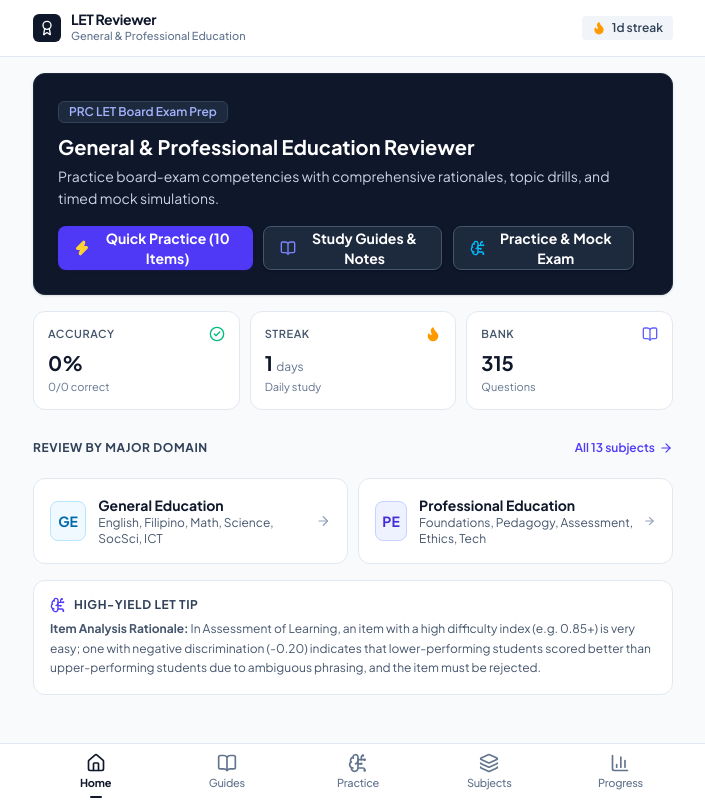
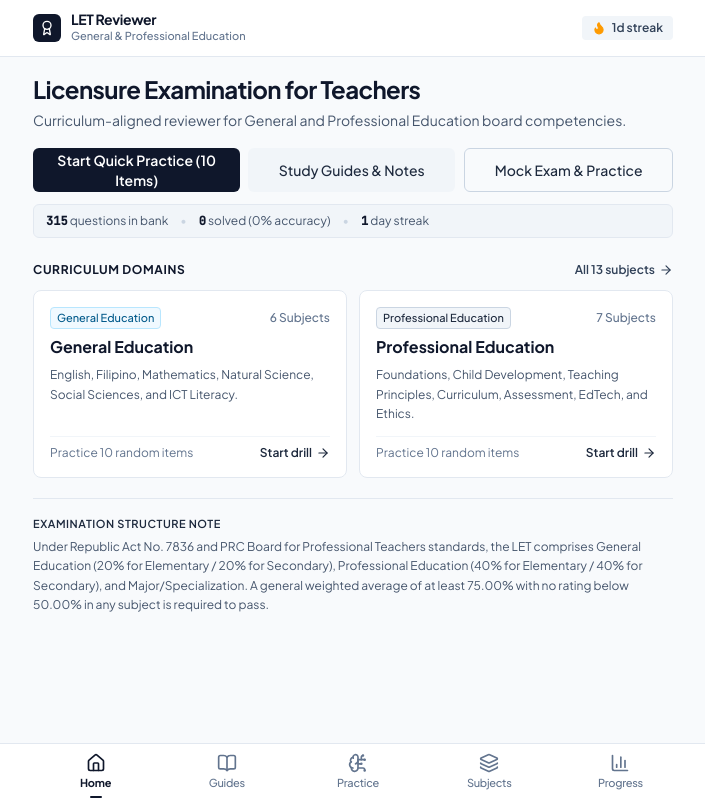
Before and after one commit to johnpaulpatigas/let-reviewer, a React (Vite) app: page / in a window 1280 px wide. Shown: the whole page, without its empty margins (282-987 px from the left). Built offline with nearby package versions, Linux system fonts and the light colour scheme.

Commit message:
refactor: simplify home screen surfaces into study-first academic layout

```diff
--- a/src/pages/HomePage.tsx
+++ b/src/pages/HomePage.tsx
@@ -1,14 +1,10 @@
 import React from 'react';
 import {
-  Flame,
-  BrainCircuit,
   ArrowRight,
-  CheckCircle2,
   BookmarkCheck,
-  Zap,
-  BookOpen,
 } from 'lucide-react';
 import { Button } from '../components/ui/Button';
+import { CategoryBadge } from '../components/ui/Badge';
 import { SUBJECTS } from '../data/subjects';
 import { ALL_QUESTIONS } from '../data/questions';
 import type { QuizConfig, SubjectCategory, NavigationTab } from '../types';
@@ -54,189 +50,155 @@
   };
 
   return (
-    <div className="space-y-4 animate-fade-in">
-      {/* Hero Welcome Card */}
-      <div className="bg-slate-900 text-white rounded-xl p-5 sm:p-6 border border-slate-800 shadow-sm">
-        <div className="max-w-xl">
-          <div className="inline-flex items-center gap-1.5 px-2.5 py-0.5 rounded-md bg-slate-800 text-indigo-300 text-xs font-semibold mb-2.5 border border-slate-700">
-            PRC LET Board Exam Prep
+    <div className="space-y-5 animate-fade-in">
+      {/* Overview & Heading */}
+      <section className="space-y-3">
+        <div>
+          <h1 className="text-xl sm:text-2xl font-bold tracking-tight text-slate-900 dark:text-white">
+            Licensure Examination for Teachers
+          </h1>
+          <p className="text-xs sm:text-sm text-slate-600 dark:text-slate-400 mt-1 leading-relaxed">
+            Curriculum-aligned reviewer for General and Professional Education board competencies.
+          </p>
+        </div>
+
+        {/* Primary Action Buttons */}
+        <div className="flex flex-col sm:flex-row gap-2 pt-1">
+          <Button
+            variant="primary"
+            size="md"
+            onClick={handleStartQuickMix}
+            className="flex-1"
+          >
+            Start Quick Practice (10 Items)
+          </Button>
+
+          <Button
+            variant="secondary"
+            size="md"
+            onClick={() => onNavigateTab('materials')}
+            className="flex-1"
+          >
+            Study Guides & Notes
+          </Button>
+
+          <Button
+            variant="outline"
+            size="md"
+            onClick={() => onNavigateTab('practice')}
+            className="flex-1"
+          >
+            Mock Exam & Practice
+          </Button>
+        </div>
+
+        {/* Study Metrics Summary Strip */}
+        <div className="flex flex-wrap items-center gap-x-3 gap-y-1 py-2 px-3 bg-slate-100 dark:bg-slate-900 rounded-md text-xs text-slate-600 dark:text-slate-400 border border-slate-200 dark:border-slate-800">
+          <div>
+            <span className="font-semibold text-slate-900 dark:text-white font-mono">{ALL_QUESTIONS.length}</span> questions in bank
           </div>
-          <h2 className="text-lg sm:text-xl font-bold text-white leading-snug">
-            General & Professional Education Reviewer
-          </h2>
-          <p className="text-xs sm:text-sm text-slate-300 mt-1 leading-relaxed">
-            Practice board-exam competencies with comprehensive rationales, topic drills, and timed mock simulations.
-          </p>
-
-          {/* Primary Action Buttons with High Visual Contrast & Tactile Feedback */}
-          <div className="mt-4 flex flex-col sm:flex-row gap-2.5">
-            <button
-              type="button"
-              onClick={handleStartQuickMix}
-              className="h-11 px-4 rounded-lg bg-indigo-600 hover:bg-indigo-500 active:bg-indigo-700 active:scale-[0.985] text-white font-bold text-xs sm:text-sm flex items-center justify-center gap-2 shadow-sm shadow-indigo-950/50 transition-all duration-150 will-change-transform tap-target cursor-pointer focus:outline-none focus-visible:ring-2 focus-visible:ring-indigo-400 focus-visible:ring-offset-2 focus-visible:ring-offset-slate-900"
-            >
-              <Zap className="w-4 h-4 text-amber-300 fill-amber-300 shrink-0" />
-              <span>Quick Practice (10 Items)</span>
-            </button>
-
-            <button
-              type="button"
-              onClick={() => onNavigateTab('materials')}
-              className="h-11 px-4 rounded-lg bg-slate-800 hover:bg-slate-700 active:bg-slate-800 active:scale-[0.985] text-white font-bold text-xs sm:text-sm flex items-center justify-center gap-2 border border-slate-600 hover:border-indigo-400 shadow-sm shadow-slate-950/30 transition-all duration-150 will-change-transform tap-target cursor-pointer focus:outline-none focus-visible:ring-2 focus-visible:ring-indigo-400 focus-visible:ring-offset-2 focus-visible:ring-offset-slate-900"
-            >
-              <BookOpen className="w-4 h-4 text-indigo-400 shrink-0" />
-              <span>Study Guides & Notes</span>
-            </button>
-
-            <button
-              type="button"
-              onClick={() => onNavigateTab('practice')}
-              className="h-11 px-4 rounded-lg bg-slate-800 hover:bg-slate-700 active:bg-slate-800 active:scale-[0.985] text-white font-bold text-xs sm:text-sm flex items-center justify-center gap-2 border border-slate-600 hover:border-sky-400 shadow-sm shadow-slate-950/30 transition-all duration-150 will-change-transform tap-target cursor-pointer focus:outline-none focus-visible:ring-2 focus-visible:ring-sky-400 focus-visible:ring-offset-2 focus-visible:ring-offset-slate-900"
-            >
-              <BrainCircuit className="w-4 h-4 text-sky-400 shrink-0" />
-              <span>Practice & Mock Exam</span>
-            </button>
+          <span className="text-slate-300 dark:text-slate-700">•</span>
+          <div>
+            <span className="font-semibold text-slate-900 dark:text-white font-mono">{totalAnswered}</span> solved ({overallAccuracy}% accuracy)
+          </div>
+          <span className="text-slate-300 dark:text-slate-700">•</span>
+          <div>
+            <span className="font-semibold text-slate-900 dark:text-white font-mono">{streakDays}</span> day streak
           </div>
         </div>
-      </div>
+      </section>
 
-      {/* Accuracy & Progress Metrics */}
-      <div className="grid grid-cols-3 gap-2.5">
-        <div className="bg-white dark:bg-slate-900 border border-slate-200 dark:border-slate-800 rounded-xl p-3 sm:p-3.5 transition-all duration-150 hover:shadow-xs">
-          <div className="flex items-center justify-between">
-            <span className="text-[11px] font-semibold text-slate-600 dark:text-slate-400 uppercase tracking-wider">
-              Accuracy
-            </span>
-            <CheckCircle2 className="w-4 h-4 text-emerald-500" />
-          </div>
-          <div className="mt-1.5">
-            <div className="text-lg sm:text-xl font-bold text-slate-900 dark:text-white">
-              {overallAccuracy}%
-            </div>
-            <p className="text-[11px] text-slate-500 dark:text-slate-400 mt-0.5">
-              {totalCorrect}/{totalAnswered} correct
-            </p>
-          </div>
-        </div>
-
-        <div className="bg-white dark:bg-slate-900 border border-slate-200 dark:border-slate-800 rounded-xl p-3 sm:p-3.5 transition-all duration-150 hover:shadow-xs">
-          <div className="flex items-center justify-between">
-            <span className="text-[11px] font-semibold text-slate-600 dark:text-slate-400 uppercase tracking-wider">
-              Streak
-            </span>
-            <Flame className="w-4 h-4 text-amber-500 fill-current" />
-          </div>
-          <div className="mt-1.5">
-            <div className="text-lg sm:text-xl font-bold text-slate-900 dark:text-white">
-              {streakDays} <span className="text-xs font-normal text-slate-500">days</span>
-            </div>
-            <p className="text-[11px] text-slate-500 dark:text-slate-400 mt-0.5">
-              Daily study
-            </p>
-          </div>
-        </div>
-
-        <div className="bg-white dark:bg-slate-900 border border-slate-200 dark:border-slate-800 rounded-xl p-3 sm:p-3.5 transition-all duration-150 hover:shadow-xs">
-          <div className="flex items-center justify-between">
-            <span className="text-[11px] font-semibold text-slate-600 dark:text-slate-400 uppercase tracking-wider">
-              Bank
-            </span>
-            <BookOpen className="w-4 h-4 text-indigo-500" />
-          </div>
-          <div className="mt-1.5">
-            <div className="text-lg sm:text-xl font-bold text-slate-900 dark:text-white">
-              {ALL_QUESTIONS.length}
-            </div>
-            <p className="text-[11px] text-slate-500 dark:text-slate-400 mt-0.5">
-              Questions
-            </p>
-          </div>
-        </div>
-      </div>
-
-      {/* Review by Domain */}
-      <div>
-        <div className="flex items-center justify-between mb-2">
-          <h3 className="text-xs font-bold text-slate-700 dark:text-slate-300 uppercase tracking-wider">
-            Review by Major Domain
-          </h3>
+      {/* Curriculum Tracks */}
+      <section className="space-y-3 pt-1">
+        <div className="flex items-center justify-between">
+          <h2 className="text-xs font-bold text-slate-900 dark:text-slate-100 uppercase tracking-wider">
+            Curriculum Domains
+          </h2>
           <button
             type="button"
             onClick={() => onNavigateTab('subjects')}
-            className="text-xs font-semibold text-indigo-600 dark:text-indigo-400 flex items-center gap-1 hover:underline tap-target group"
+            className="text-xs font-semibold text-slate-700 dark:text-slate-300 hover:text-slate-900 dark:hover:text-white flex items-center gap-1 hover:underline cursor-pointer"
           >
             <span>All {SUBJECTS.length} subjects</span>
-            <ArrowRight className="w-3.5 h-3.5 transition-transform duration-150 group-hover:translate-x-0.5" />
+            <ArrowRight className="w-3.5 h-3.5" />
           </button>
         </div>
 
-        <div className="grid grid-cols-1 sm:grid-cols-2 gap-2.5">
-          <button
-            type="button"
+        <div className="grid grid-cols-1 sm:grid-cols-2 gap-3">
+          {/* General Education */}
+          <div
             onClick={() => handleStartCategoryPractice('gen_ed')}
-            className="text-left bg-white dark:bg-slate-900 border border-slate-200 dark:border-slate-800 hover:border-slate-300 dark:hover:border-slate-700 rounded-xl p-4 transition-all duration-150 active:scale-[0.99] hover:shadow-xs will-change-transform flex items-center justify-between tap-target group"
+            className="bg-white dark:bg-slate-900 border border-slate-200 dark:border-slate-800 hover:border-slate-400 dark:hover:border-slate-600 rounded-lg p-4 transition-all duration-150 active:scale-[0.99] cursor-pointer group flex flex-col justify-between space-y-3"
           >
-            <div className="flex items-center gap-3">
-              <div className="w-10 h-10 rounded-lg bg-sky-50 dark:bg-sky-950/60 text-sky-700 dark:text-sky-300 border border-sky-200 dark:border-sky-800 flex items-center justify-center font-bold text-sm transition-transform duration-150 group-hover:scale-105">
-                GE
+            <div className="space-y-1.5">
+              <div className="flex items-center justify-between">
+                <CategoryBadge category="gen_ed" size="sm" />
+                <span className="text-xs text-slate-500 font-medium">6 Subjects</span>
               </div>
-              <div>
-                <h4 className="font-bold text-slate-900 dark:text-white text-sm group-hover:text-indigo-600 dark:group-hover:text-indigo-400 transition-colors">
-                  General Education
-                </h4>
-                <p className="text-xs text-slate-600 dark:text-slate-400">
-                  English, Filipino, Math, Science, SocSci, ICT
-                </p>
+              <h3 className="font-bold text-slate-900 dark:text-white text-sm sm:text-base group-hover:text-sky-700 dark:group-hover:text-sky-300 transition-colors">
+                General Education
+              </h3>
+              <p className="text-xs text-slate-600 dark:text-slate-400 leading-relaxed">
+                English, Filipino, Mathematics, Natural Science, Social Sciences, and ICT Literacy.
+              </p>
+            </div>
+            <div className="pt-2 border-t border-slate-100 dark:border-slate-800 flex items-center justify-between text-xs text-slate-500">
+              <span>Practice 10 random items</span>
+              <span className="font-semibold text-slate-800 dark:text-slate-200 group-hover:underline flex items-center gap-1">
+                Start drill <ArrowRight className="w-3.5 h-3.5" />
+              </span>
+            </div>
+          </div>
+
+          {/* Professional Education */}
+          <div
+            onClick={() => handleStartCategoryPractice('prof_ed')}
+            className="bg-white dark:bg-slate-900 border border-slate-200 dark:border-slate-800 hover:border-slate-400 dark:hover:border-slate-600 rounded-lg p-4 transition-all duration-150 active:scale-[0.99] cursor-pointer group flex flex-col justify-between space-y-3"
+          >
+            <div className="space-y-1.5">
+              <div className="flex items-center justify-between">
+                <CategoryBadge category="prof_ed" size="sm" />
+                <span className="text-xs text-slate-500 font-medium">7 Subjects</span>
               </div>
+              <h3 className="font-bold text-slate-900 dark:text-white text-sm sm:text-base group-hover:text-slate-700 dark:group-hover:text-slate-200 transition-colors">
+                Professional Education
+              </h3>
+              <p className="text-xs text-slate-600 dark:text-slate-400 leading-relaxed">
+                Foundations, Child Development, Teaching Principles, Curriculum, Assessment, EdTech, and Ethics.
+              </p>
             </div>
-            <ArrowRight className="w-4 h-4 text-slate-400 group-hover:text-indigo-600 group-hover:translate-x-0.5 transition-all" />
-          </button>
+            <div className="pt-2 border-t border-slate-100 dark:border-slate-800 flex items-center justify-between text-xs text-slate-500">
+              <span>Practice 10 random items</span>
+              <span className="font-semibold text-slate-800 dark:text-slate-200 group-hover:underline flex items-center gap-1">
+                Start drill <ArrowRight className="w-3.5 h-3.5" />
+              </span>
+            </div>
+          </div>
+        </div>
+      </section>
 
-          <button
-            type="button"
-            onClick={() => handleStartCategoryPractice('prof_ed')}
-            className="text-left bg-white dark:bg-slate-900 border border-slate-200 dark:border-slate-800 hover:border-slate-300 dark:hover:border-slate-700 rounded-xl p-4 transition-all duration-150 active:scale-[0.99] hover:shadow-xs will-change-transform flex items-center justify-between tap-target group"
-          >
-            <div className="flex items-center gap-3">
-              <div className="w-10 h-10 rounded-lg bg-indigo-50 dark:bg-indigo-950/60 text-indigo-700 dark:text-indigo-300 border border-indigo-200 dark:border-indigo-800 flex items-center justify-center font-bold text-sm transition-transform duration-150 group-hover:scale-105">
-                PE
-              </div>
-              <div>
-                <h4 className="font-bold text-slate-900 dark:text-white text-sm group-hover:text-indigo-600 dark:group-hover:text-indigo-400 transition-colors">
-                  Professional Education
-                </h4>
-                <p className="text-xs text-slate-600 dark:text-slate-400">
-                  Foundations, Pedagogy, Assessment, Ethics, Tech
-                </p>
-              </div>
-            </div>
-            <ArrowRight className="w-4 h-4 text-slate-400 group-hover:text-indigo-600 group-hover:translate-x-0.5 transition-all" />
-          </button>
-        </div>
-      </div>
-
-      {/* Targeted Remediation Bank */}
+      {/* Targeted Remediation (Conditional) */}
       {(bookmarkedCount > 0 || missedCount > 0) && (
-        <div className="bg-amber-50 dark:bg-amber-950/30 border border-amber-200 dark:border-amber-900/50 rounded-xl p-4">
-          <div className="flex items-center justify-between mb-1.5">
+        <section className="bg-amber-50/70 dark:bg-amber-950/20 border border-amber-200 dark:border-amber-900/50 rounded-lg p-4 space-y-2.5">
+          <div className="flex items-center justify-between">
             <div className="flex items-center gap-2">
               <BookmarkCheck className="w-4 h-4 text-amber-700 dark:text-amber-400" />
-              <h4 className="font-bold text-slate-900 dark:text-white text-sm">
-                Targeted Remediation Bank
-              </h4>
+              <h3 className="font-bold text-slate-900 dark:text-white text-xs uppercase tracking-wider">
+                Targeted Remediation
+              </h3>
             </div>
             <button
               type="button"
               onClick={() => onNavigateTab('bank')}
-              className="text-xs font-semibold text-amber-800 dark:text-amber-400 hover:underline"
+              className="text-xs font-semibold text-amber-800 dark:text-amber-300 hover:underline cursor-pointer"
             >
-              Open Bank
+              Open Study Bank →
             </button>
           </div>
-          <p className="text-xs text-slate-700 dark:text-slate-300 mb-3 leading-relaxed">
-            Review {bookmarkedCount} saved question{bookmarkedCount === 1 ? '' : 's'} and drill {missedCount} missed item{missedCount === 1 ? '' : 's'} from previous sessions.
+          <p className="text-xs text-slate-700 dark:text-slate-300 leading-relaxed">
+            You have {bookmarkedCount} saved question{bookmarkedCount === 1 ? '' : 's'} and {missedCount} missed item{missedCount === 1 ? '' : 's'} recorded for targeted review.
           </p>
-          <div className="flex gap-2">
+          <div className="flex flex-wrap gap-2 pt-0.5">
             {bookmarkedCount > 0 && (
               <Button
                 variant="secondary"
@@ -250,7 +212,7 @@
                   })
                 }
               >
-                Review Bookmarks ({bookmarkedCount})
+                Review Saved ({bookmarkedCount})
               </Button>
             )}
             {missedCount > 0 && (
@@ -270,19 +232,18 @@
               </Button>
             )}
           </div>
-        </div>
+        </section>
       )}
 
-      {/* High Yield LET Tip */}
-      <div className="bg-white dark:bg-slate-900 border border-slate-200 dark:border-slate-800 rounded-xl p-4">
-        <div className="flex items-center gap-2 text-slate-700 dark:text-slate-300 font-bold text-xs uppercase tracking-wider mb-1.5">
-          <BrainCircuit className="w-4 h-4 text-indigo-600 dark:text-indigo-400" />
-          <span>High-Yield LET Tip</span>
-        </div>
-        <p className="text-xs text-slate-600 dark:text-slate-400 leading-relaxed">
-          <strong>Item Analysis Rationale:</strong> In Assessment of Learning, an item with a high difficulty index (e.g. 0.85+) is very easy; one with negative discrimination (-0.20) indicates that lower-performing students scored better than upper-performing students due to ambiguous phrasing, and the item must be rejected.
+      {/* Board Exam Item Analysis Note */}
+      <section className="border-t border-slate-200 dark:border-slate-800 pt-4 text-xs text-slate-600 dark:text-slate-400 leading-relaxed space-y-1">
+        <span className="font-semibold text-slate-800 dark:text-slate-200 uppercase tracking-wider block text-[11px]">
+          Examination Structure Note
+        </span>
+        <p>
+          Under Republic Act No. 7836 and PRC Board for Professional Teachers standards, the LET comprises General Education (20% for Elementary / 20% for Secondary), Professional Education (40% for Elementary / 40% for Secondary), and Major/Specialization. A general weighted average of at least 75.00% with no rating below 50.00% in any subject is required to pass.
         </p>
-      </div>
+      </section>
     </div>
   );
 };
```
